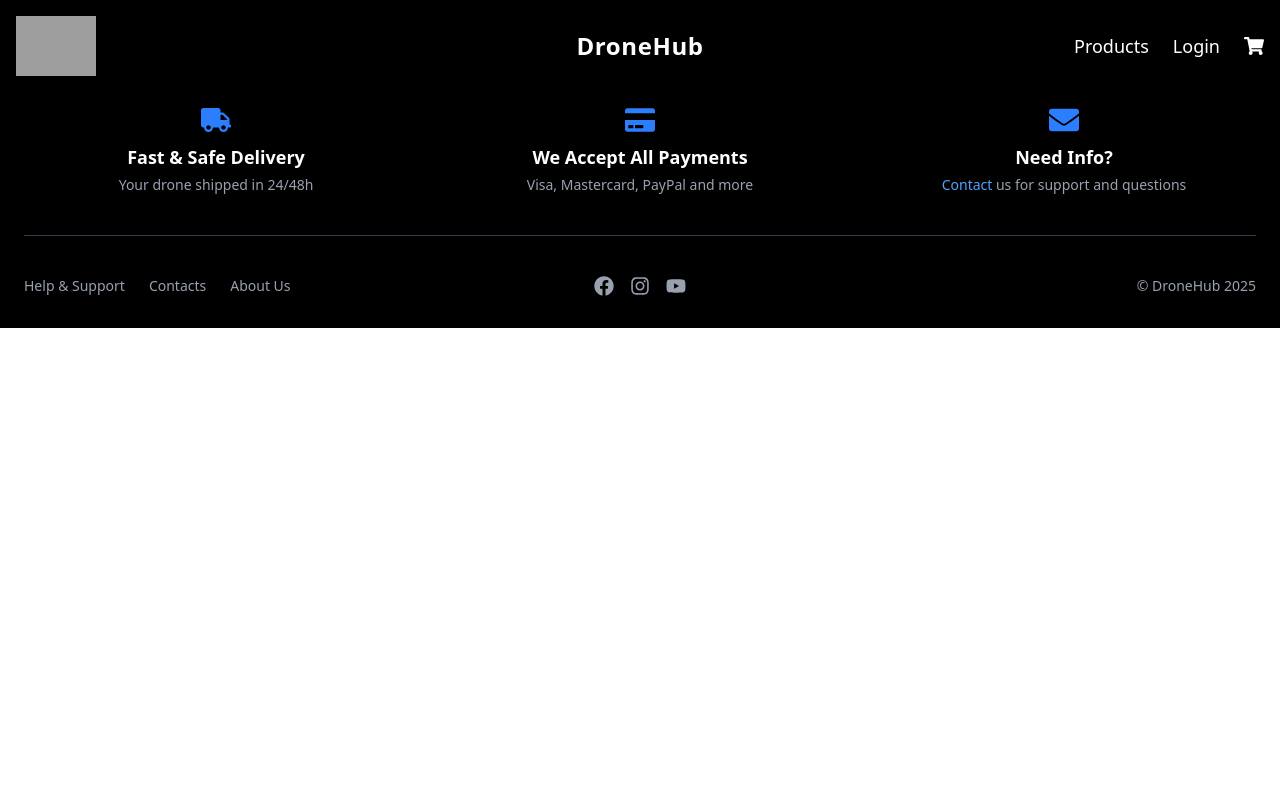
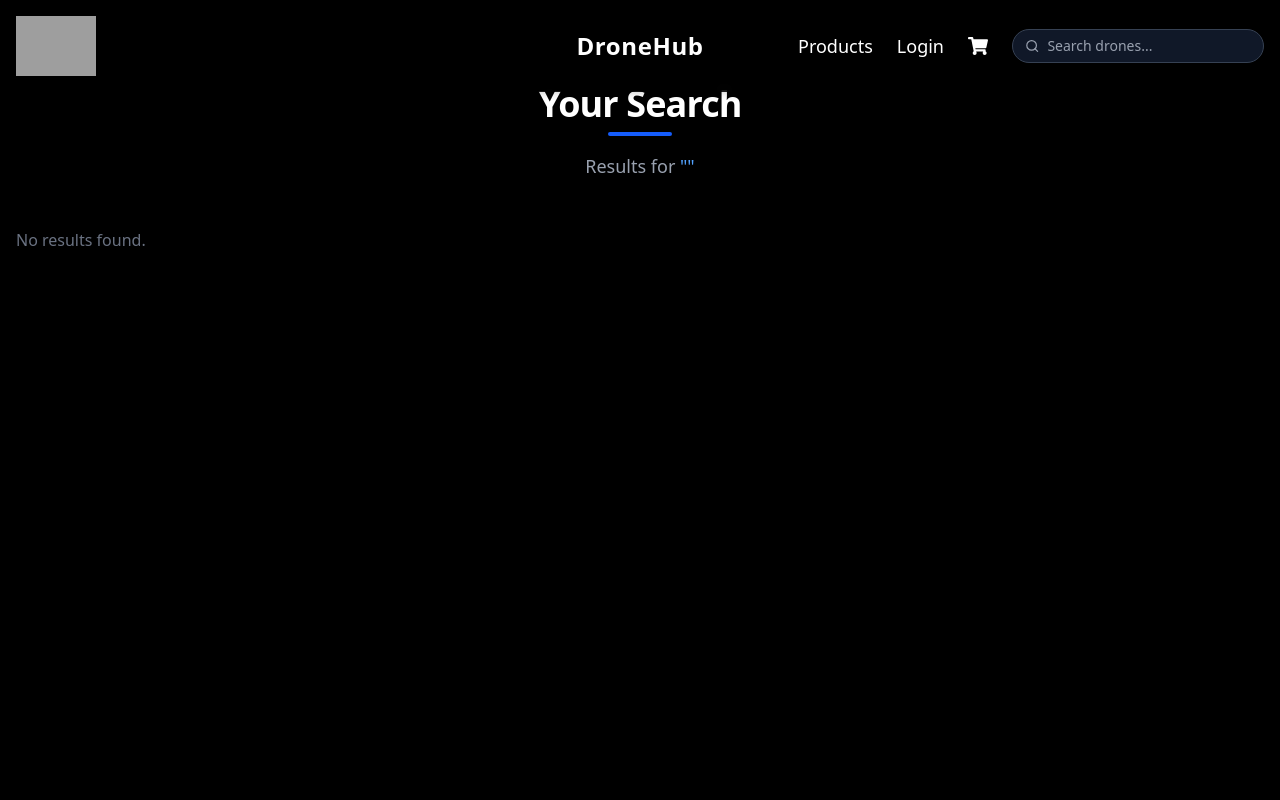
Before and after one commit to DanieleGuicciardi/DroneHub, a React (Vite) app in the folder ReactCode/: page /search in a window 1280 px wide. Shown: the top 800 px of the page. Built offline with nearby package versions, Linux system fonts and the light colour scheme; grey boxes are pictures that could not be loaded.

Commit message:
Created searchBar

```diff
--- a/ReactCode/package.json
+++ b/ReactCode/package.json
@@ -16,6 +16,7 @@
     "@sanity/image-url": "^1.1.0",
     "@tailwindcss/vite": "^4.1.3",
     "framer-motion": "^12.9.2",
+    "lucide-react": "^0.508.0",
     "popmotion": "^11.0.5",
     "react": "^19.0.0",
     "react-dom": "^19.0.0",
--- a/ReactCode/src/App.jsx
+++ b/ReactCode/src/App.jsx
@@ -8,6 +8,8 @@ import ScrollToTop from "./components/global/ScrollToTop";
 
 //pages
 import Homepage from "./pages/home/Home"
+
+import SearchResults from "./pages/search/SearchResults";
 
 import Login from "./pages/auth/Login";
 import Register from "./pages/auth/Register";
@@ -43,6 +45,8 @@ function App() {
       <Routes>
         <Route path="/" element={<Homepage />} />
 
+        <Route path="/search" element={<SearchResults />} />
+
         <Route path="/login" element={<Login/>} />
         <Route path="/register" element={<Register/>} />
         <Route path="/verifyemail" element={<VerifyEmail/>} />
--- /dev/null
+++ b/ReactCode/src/components/global/LiveSearch.jsx
@@ -0,0 +1,94 @@
+import { useState, useEffect } from "react";
+import { useNavigate } from "react-router-dom";
+import { Search } from "lucide-react";
+import imageUrlBuilder from "@sanity/image-url";
+
+import { client } from "../../lib/sanityClient";
+
+const LiveSearchBar = () => {
+  const [query, setQuery] = useState("");
+  const [results, setResults] = useState([]);
+  const [showDropdown, setShowDropdown] = useState(false);
+  const navigate = useNavigate();
+  const builder = imageUrlBuilder(client);
+  const urlFor = (source) => builder.image(source);
+
+  useEffect(() => {
+    const delayDebounce = setTimeout(() => {
+      const fetchResults = async () => {
+        if (query.trim().length === 0) {
+          setResults([]);
+          return;
+        }
+
+        const data = await client.fetch(
+          `*[_type in ["CineDrones", "FPVDrones", "SecondaryProducts"] && title match $q][0...5]{
+            _id, title, slug, _type, images
+          }`,
+          { q: `${query}*` }
+        );
+        setResults(data);
+        setShowDropdown(true);
+      };
+
+      fetchResults();
+    }, 300); // debounce 300ms
+
+    return () => clearTimeout(delayDebounce);
+  }, [query]);
+
+  const handleSubmit = (e) => {
+    e.preventDefault();
+    if (!query.trim()) return;
+    navigate(`/search?query=${encodeURIComponent(query.trim())}`);
+    setShowDropdown(false);
+    setQuery("");
+  };
+
+  const handleResultClick = (slug) => {
+    navigate(`/products/cine/${slug}`);
+    setShowDropdown(false);
+    setQuery("");
+  };
+
+  return (
+    <div className="relative w-full max-w-xs">
+      <form
+        onSubmit={handleSubmit}
+        className="flex items-center bg-gray-900 border border-gray-700 px-3 py-1.5 rounded-full"
+      >
+        <Search className="text-gray-400 mr-2 w-4 h-4" />
+        <input
+          type="text"
+          value={query}
+          onChange={(e) => setQuery(e.target.value)}
+          placeholder="Search drones..."
+          className="bg-transparent text-sm text-white placeholder-gray-400 focus:outline-none w-full"
+          onFocus={() => query.length > 0 && setShowDropdown(true)}
+          onBlur={() => setTimeout(() => setShowDropdown(false), 150)} // chiude dropdown dopo click
+        />
+      </form>
+
+      {showDropdown && results.length > 0 && (
+        <ul className="absolute w-full bg-black border border-gray-700 mt-2 rounded-lg overflow-hidden z-50 shadow-lg">
+          {results.map((item) => (
+            <li
+              key={item._id}
+              onClick={() => handleResultClick(item.slug.current)}
+              className="px-4 py-2 hover:bg-gray-800 cursor-pointer text-sm text-white flex items-center gap-2"
+            >
+            <img
+              src={urlFor(item.images?.[0]).width(100).url()}
+              alt={item.title}
+              className="w-8 h-8 object-cover rounded"
+            />
+              {item.title}
+            </li>
+          ))}
+        </ul>
+      )}
+    </div>
+  );
+};
+
+export default LiveSearchBar;
--- a/ReactCode/src/components/global/Navbar.jsx
+++ b/ReactCode/src/components/global/Navbar.jsx
@@ -5,6 +5,7 @@ import { FaShoppingCart, FaBars, FaTimes } from "react-icons/fa";
 
 import { useCartStore } from "../../store/useCartStore";
 import { useAuthStore } from "../../store/useAuthStore";
+import LiveSearchBar from "./LiveSearch";
 
 const Navbar = () => {
   const [showNavbar, setShowNavbar] = useState(false);
@@ -104,9 +105,12 @@ const Navbar = () => {
                   )}
                 </button>
               </li>
+              <li>
+                <LiveSearchBar />
+              </li>
             </ul>
 
-            {/* mobile*/}
+            {/* mobile */}
             <button
               className="md:hidden z-20"
               onClick={() => setMenuOpen((prev) => !prev)}
@@ -163,6 +167,9 @@ const Navbar = () => {
                       )}
                     </button>
                   </li>
+                  <li className="w-full">
+                    <LiveSearchBar />
+                  </li>
                 </motion.ul>
               )}
             </AnimatePresence>
--- /dev/null
+++ b/ReactCode/src/pages/search/SearchResults.jsx
@@ -0,0 +1,74 @@
+import { useEffect, useState } from "react";
+import { useSearchParams } from "react-router-dom";
+import { client } from "../../lib/sanityClient";
+import ProductCard from "../../components/products/ProductCard";
+
+const SearchResults = () => {
+  const [searchParams] = useSearchParams();
+  const [results, setResults] = useState([]);
+  const [loading, setLoading] = useState(false);
+  const query = searchParams.get("query");
+
+  useEffect(() => {
+    const fetchResults = async () => {
+      if (!query) return;
+
+      setLoading(true);
+
+      const data = await client.fetch(
+        `*[_type in ["CineDrones", "FPVDrones", "SecondaryProducts"] && title match $q]{
+          _id,
+          title,
+          price,
+          flyMoreComboPrice,
+          slug,
+          _type,
+          images
+        }`,
+        { q: `${query}*` }
+      );
+
+      setResults(data);
+      setLoading(false);
+    };
+
+    fetchResults();
+  }, [query]);
+
+  return (
+    <section className="min-h-screen bg-black text-white px-4 py-16">
+      <div className="text-center mb-12">
+        <h1 className="text-4xl font-extrabold tracking-tight mb-2">
+          Your Search
+        </h1>
+        <div className="h-1 w-16 bg-blue-600 mx-auto rounded-full mb-4" />
+        <p className="text-gray-400 text-lg">
+          Results for <span className="text-blue-400">"{query}"</span>
+        </p>
+      </div>
+
+
+      {loading ? (
+        <p className="text-gray-400">Searching...</p>
+      ) : results.length === 0 ? (
+        <p className="text-gray-500">No results found.</p>
+      ) : (
+        <div className="grid grid-cols-1 sm:grid-cols-2 md:grid-cols-3 gap-10 max-w-6xl mx-auto">
+          {results.map((product) => (
+            <ProductCard
+              key={product._id}
+              title={product.title}
+              price={product.price}
+              comboPrice={product.flyMoreComboPrice}
+              slug={product.slug}
+              image={product.images?.[0]}
+              linkTo={`/products/${product._type === "FPVDrones" ? "fpv" : product._type === "SecondaryProducts" ? "secondary" : "cine"}/${product.slug.current}`}
+            />
+          ))}
+        </div>
+      )}
+    </section>
+  );
+};
+
+export default SearchResults;
```
Also changed, not shown: 1 other file (tests, documents, lock files or other folders).
